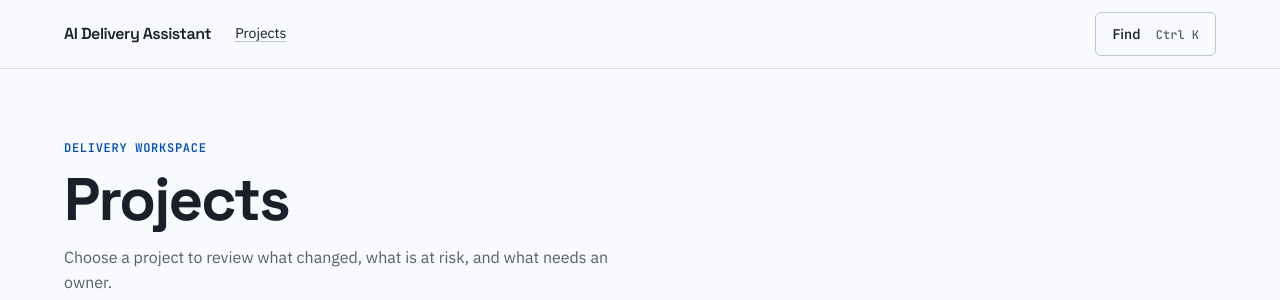
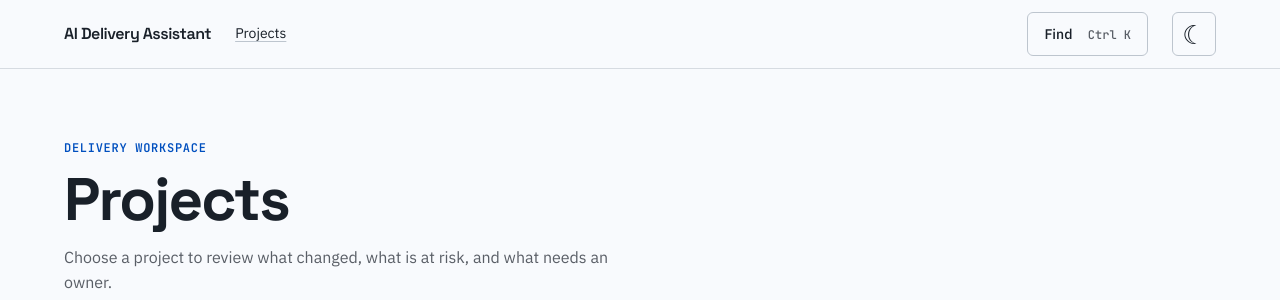
Before and after one commit to wladimirkarpicki/ai-delivery-assistant, a Flask app: page /projects in a window 1280 px wide. Shown: the top 300 px of the page. Run offline with Flask 3, Linux system fonts and the light colour scheme.

Commit message:
Dark mode support for the AI Delivery Assistant interface, enhancing user experience in low-light environments.

```diff
--- a/static/styles.css
+++ b/static/styles.css
@@ -39,7 +39,7 @@ select, input, textarea { width: 100%; min-height: 2.75rem; padding: .625rem .75
 textarea { min-height: 9rem; resize: vertical; } input:hover, select:hover, textarea:hover { background: var(--color-paper-2); } input:focus-visible, select:focus-visible, textarea:focus-visible, button:focus-visible, a:focus-visible { outline: 2px solid var(--color-focus); outline-offset: 2px; }
 .project-list, .timeline { list-style: none; margin: 0; padding: 0; } .project-list li, .timeline li, article { padding-block: var(--space-md); border-bottom: 1px solid var(--color-rule); } .project-list li:last-child, .timeline li:last-child, article:last-child { border-bottom: 0; }
 .project-list a { display: inline-block; margin-bottom: var(--space-3xs); color: var(--color-ink); font: 600 var(--text-lg)/1.2 var(--font-display); } .project-list span, small { display: block; max-width: 70ch; }
-article strong { color: var(--color-ink); } article p { margin-top: var(--space-2xs); } pre { white-space: pre-wrap; overflow-wrap: anywhere; margin: 0; padding: var(--space-md); background: var(--color-graphite); color: var(--color-paper); border: 1px solid var(--color-graphite-2); border-radius: var(--radius-card); font: 400 var(--text-sm)/1.7 var(--font-mono); }
+article strong { color: var(--color-ink); } article p { margin-top: var(--space-2xs); } pre { white-space: pre-wrap; overflow-wrap: anywhere; margin: 0; padding: var(--space-md); background: var(--color-graphite); color: var(--color-graphite-ink); border: 1px solid var(--color-graphite-2); border-radius: var(--radius-card); font: 400 var(--text-sm)/1.7 var(--font-mono); }
 .record-page { max-width: 68ch; } .record-page > h1 { margin-top: var(--space-sm); } .record-meta { margin-block: var(--space-sm) var(--space-xl); color: var(--color-muted); font: 500 var(--text-sm)/1.6 var(--font-mono); font-variant-numeric: tabular-nums; }
 .command-palette { width: min(calc(100% - 2rem), 34rem); padding: 0; border: 1px solid var(--color-rule-2); border-radius: var(--radius-card); background: var(--color-paper); color: var(--color-ink); } .command-palette::backdrop { background: color-mix(in oklch, var(--color-graphite) 45%, transparent); }
 .command-palette__head { display: flex; justify-content: space-between; align-items: center; padding: var(--space-md); border-bottom: 1px solid var(--color-rule); } .icon-button { width: 2.75rem; padding: 0; font-size: var(--text-xl); } .command-palette a { display: grid; gap: var(--space-3xs); padding: var(--space-md); text-decoration: none; } .command-palette a span { color: var(--color-muted); font-size: var(--text-sm); }
--- a/static/tokens.css
+++ b/static/tokens.css
@@ -1,4 +1,5 @@
 :root {
+  color-scheme: light;
   --color-paper: oklch(98.5% 0.004 250);
   --color-paper-2: oklch(95.5% 0.008 250);
   --color-ink: oklch(24% 0.02 258);
@@ -11,6 +12,7 @@
   --color-focus: oklch(42% 0.21 258);
   --color-graphite: oklch(22% 0.016 260);
   --color-graphite-2: oklch(29% 0.018 260);
+  --color-graphite-ink: oklch(99% 0.002 250);
   --color-success: oklch(42% 0.12 150);
   --color-success-bg: oklch(94% 0.035 150);
   --color-error: oklch(48% 0.17 27);
@@ -27,3 +29,26 @@
   --dur-short: 160ms; --dur-medium: 260ms;
   --radius-input: 6px; --radius-card: 10px;
 }
+
+/* Dark theme — engineered graphite, same cobalt signal.
+   Active when the pre-paint script in base.html sets data-theme="dark". */
+:root[data-theme="dark"] {
+  color-scheme: dark;
+  --color-paper: oklch(17% 0.014 255);
+  --color-paper-2: oklch(21.5% 0.016 255);
+  --color-ink: oklch(94% 0.005 250);
+  --color-ink-2: oklch(86% 0.007 250);
+  --color-muted: oklch(68% 0.012 252);
+  --color-rule: oklch(29% 0.012 253);
+  --color-rule-2: oklch(37% 0.013 253);
+  --color-accent: oklch(70% 0.14 258);
+  --color-accent-ink: oklch(16% 0.02 258);
+  --color-focus: oklch(76% 0.13 258);
+  --color-graphite: oklch(12% 0.01 255);
+  --color-graphite-2: oklch(22% 0.012 255);
+  --color-graphite-ink: oklch(88% 0.005 250);
+  --color-success: oklch(76% 0.13 152);
+  --color-success-bg: oklch(26% 0.035 152);
+  --color-error: oklch(74% 0.13 27);
+  --color-error-bg: oklch(27% 0.045 27);
+}
--- a/templates/base.html
+++ b/templates/base.html
@@ -8,6 +8,20 @@
         name="viewport"
         content="width=device-width, initial-scale=1"
     >
+
+    <script>
+        // Pre-paint: apply the stored or system theme before the stylesheet
+        // renders, so dark-mode visitors never see a light flash.
+        (function () {
+            try {
+                var stored = localStorage.getItem('theme');
+                var dark = stored === 'dark' || (stored !== 'light' && window.matchMedia('(prefers-color-scheme: dark)').matches);
+                document.documentElement.dataset.theme = dark ? 'dark' : 'light';
+            } catch (error) {
+                // Stay on the light theme if storage is unavailable.
+            }
+        })();
+    </script>
 
     <title>
         {% block title %}
@@ -32,6 +46,7 @@
             <button class="command-trigger" type="button" data-command-open aria-haspopup="dialog" aria-controls="command-palette">
                 Find <kbd>Ctrl K</kbd>
             </button>
+            <button class="icon-button" type="button" data-theme-toggle aria-label="Switch to dark theme" title="Switch to dark theme">☾</button>
         </div>
     </header>
 
@@ -76,6 +91,34 @@
           if ((event.ctrlKey || event.metaKey) && event.key.toLowerCase() === 'k') { event.preventDefault(); open(); }
         });
       })();
+      (() => {
+        const root = document.documentElement;
+        const themeButton = document.querySelector('[data-theme-toggle]');
+        const systemDark = window.matchMedia('(prefers-color-scheme: dark)');
+        const storedTheme = () => {
+          try { return localStorage.getItem('theme'); } catch (error) { return null; }
+        };
+        const renderThemeButton = () => {
+          const dark = root.dataset.theme === 'dark';
+          const label = dark ? 'Switch to light theme' : 'Switch to dark theme';
+          themeButton.textContent = dark ? '☀' : '☾';
+          themeButton.setAttribute('aria-label', label);
+          themeButton.setAttribute('title', label);
+        };
+        const setTheme = (dark, persist) => {
+          root.dataset.theme = dark ? 'dark' : 'light';
+          if (persist) {
+            try { localStorage.setItem('theme', dark ? 'dark' : 'light'); } catch (error) {}
+          }
+          renderThemeButton();
+        };
+        themeButton.addEventListener('click', () => setTheme(root.dataset.theme !== 'dark', true));
+        systemDark.addEventListener('change', event => {
+          // Follow system changes only while the visitor has no stored choice.
+          if (!storedTheme()) setTheme(event.matches, false);
+        });
+        renderThemeButton();
+      })();
     </script>
 
 </body>
```
Also changed, not shown: design.md (+2 -0 lines), README.md.
